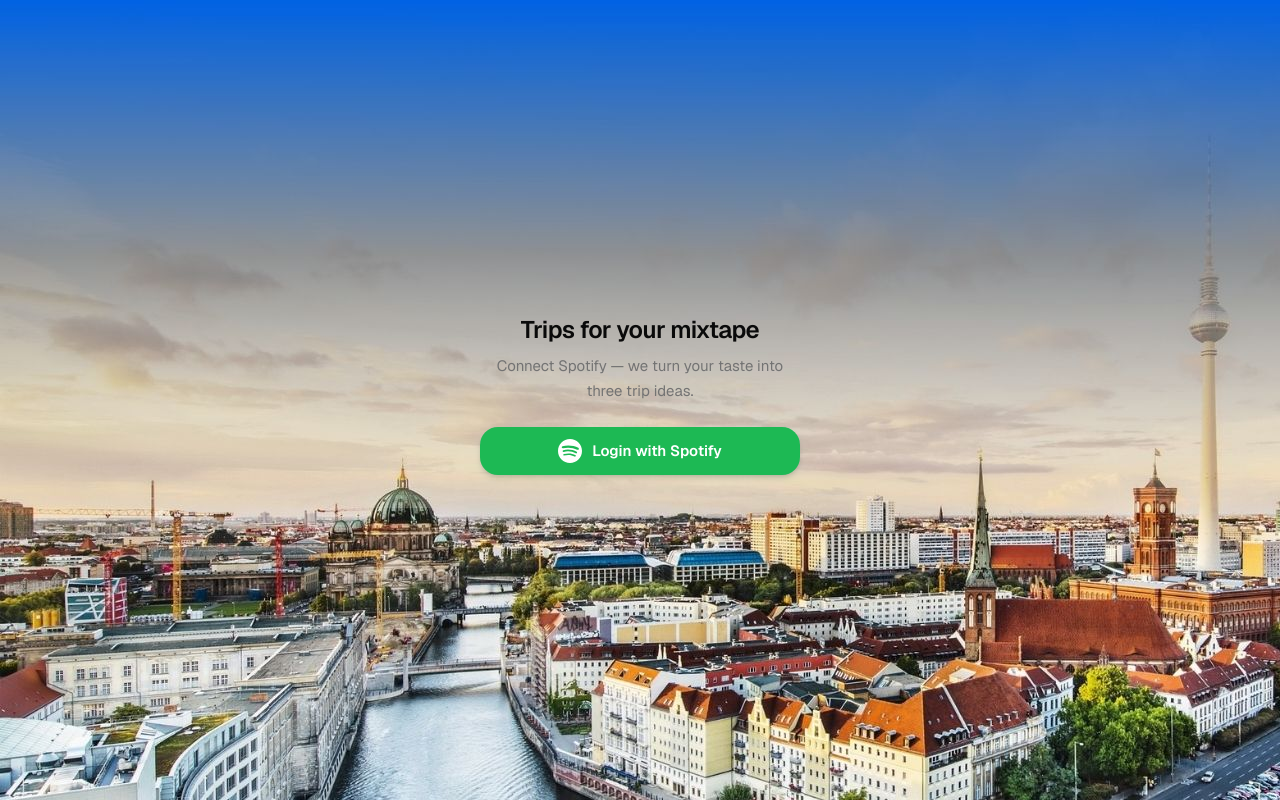
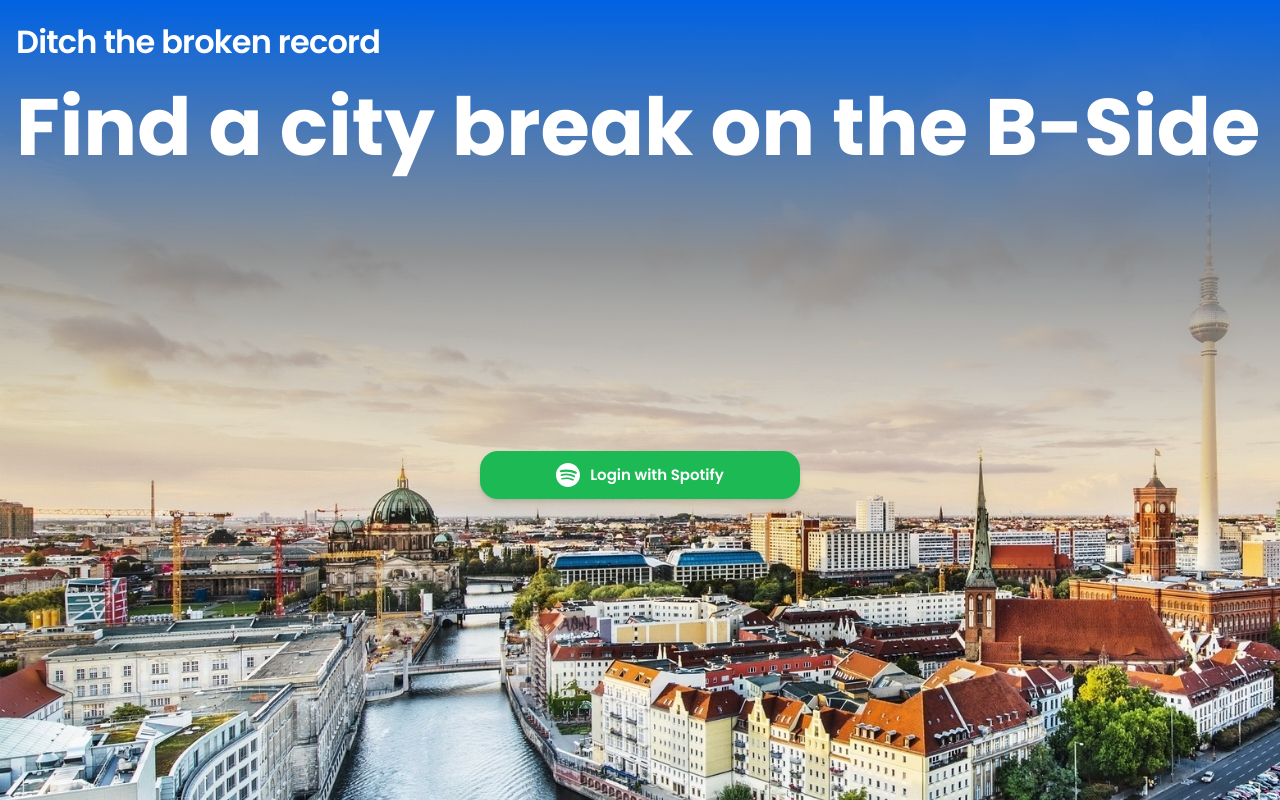
Before and after one commit to bsidebreaks/bsidebreaks, a Next.js app: page / in a window 1280 px wide. Built offline with nearby package versions, Linux system fonts and the light colour scheme; no server answers.

Commit message:
[feat] Create pretty home screen page

```diff
--- a/app/page.tsx
+++ b/app/page.tsx
@@ -10,8 +10,14 @@
 import { cn } from "@/lib/utils";
 import { RefreshCw } from "lucide-react";
 import { signOut } from "next-auth/react";
+import { Poppins } from "next/font/google";
 import Image from "next/image";
 import background from "../public/home/background.jpg";
+
+const poppins = Poppins({
+	subsets: ['latin'],
+	weight: ["100", "200", "300", "400", "500", "600", "700", "800", "900"],
+})
 
 export default function Home() {
   const {
@@ -38,26 +44,25 @@
 
   return (
     <div className="backgroundClass">
+    <div className={poppins.className}>
         <div
       className={cn(
-        "mx-auto flex min-h-svh w-full max-w-sm flex-col px-4 pb-[max(2rem,env(safe-area-inset-bottom))] pt-[max(1.25rem,env(safe-area-inset-top))] z-40",
+        "flex min-h-svh w-full max-w flex-col px-4 pb-[max(2rem,env(safe-area-inset-bottom))] pt-[max(1.25rem,env(safe-area-inset-top))] z-40",
         hasTripCards ? "gap-6" : "gap-0"
       ) }
     >
+      <div className="space-y-2">
+              <p className="text-balance text-[2rem] font-semibold leading-snug tracking-tight text-white">
+	      	Ditch the broken record
+              </p>
+              <p className="text-pretty text-[5rem] font-bold leading-snug text-white">
+	      	Find a city break on the B-Side
+              </p>
+      </div>
+
       {centerAuthBlock ? (
         <div className="flex flex-1 flex-col items-center justify-center text-center">
           <div className="flex w-full max-w-[min(100%,20rem)] flex-col items-center gap-6">
-            <div className="space-y-2">
-              <h1 className="text-balance text-[1.5rem] font-semibold leading-snug tracking-tight">
-                Trips for your mixtape
-              </h1>
-              <p className="text-pretty text-[15px] leading-relaxed text-muted-foreground">
-                {spotifyReady
-                  ? "Building trip ideas from your recent listens…"
-                  : "Connect Spotify — we turn your taste into three trip ideas."}
-              </p>
-            </div>
-
             {!spotifyReady ? (
               <div className="flex w-full flex-col items-stretch gap-2">
                 {hasSessionNoSpotify && (
@@ -207,5 +212,6 @@
       )}
     </div>
     </div>
+    </div>
   );
 }
```
